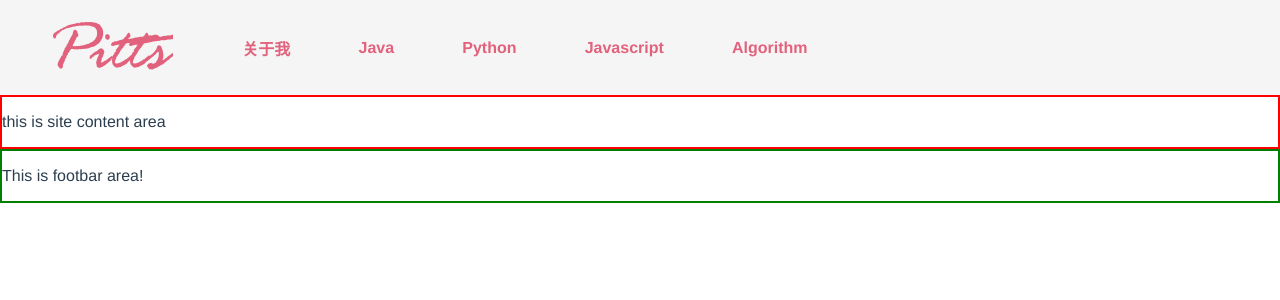
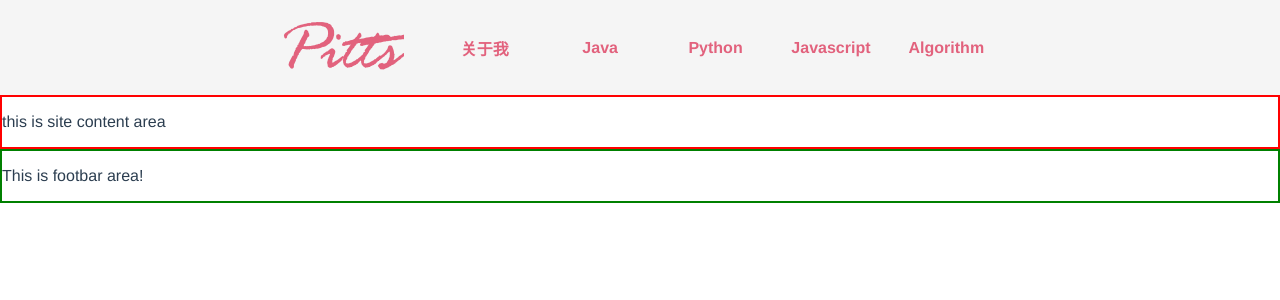
Before and after one commit to SakilaWAW/my-site, a Vue app: page /my-site in a window 1280 px wide. Shown: the top 300 px of the page. Built offline with nearby package versions, Linux system fonts and the light colour scheme.

Commit message:
用flex布局代替原来的手动百分比margin

```diff
--- a/src/components/Toolbar.vue
+++ b/src/components/Toolbar.vue
@@ -4,7 +4,7 @@
       <li>this is header</li>
     </ul>
     <ul class="tg-ac-list">
-      <li class="tg-ac-item" ><img class="tg-ac-tuco" :src="img" alt="site logo named Tuco"></li>
+      <li class="tg-ac-item tg-ac-tuco" ><img :src="img" alt="site logo named Tuco"></li>
       <li class="tg-ac-item tg-ac-aboutme">关于我</li>
       <li class="tg-ac-item tg-ac-java">Java</li>
       <li class="tg-ac-item tg-ac-python">Python</li>
@@ -29,7 +29,46 @@ export default {
 <style lang="scss" scoped>
 $light-pink: #e2627d;
 
-nav.nav-bar {
+.nav-bar {
+  background: whiteSmoke;
+  padding: 15px 0;
+  .tg-ac-header {
+    @media screen and (min-width: 768px){
+      display: none;
+    }
+  }
+  .tg-ac-list{
+    margin: 0 auto;
+    padding: 0 22px 0 0;
+    width: 750px;
+    display: flex;
+    list-style-type: none;
+    align-items: center;
+    @media screen and (max-width: 767px){
+      display: none;
+    }
+  }
+  .tg-ac-item {
+    text-align: center;
+    flex: 1;
+    box-sizing: border-box;
+    font-weight: bold;
+    font-family: Helvetica, Tahoma, Arial, STXihei, "华文细黑", Heiti, "黑体", "Microsoft YaHei", "微软雅黑", SimSun, "宋体", sans-serif;
+    color: $light-pink;
+    &:hover {
+      color: midnightBlue;
+      cursor: pointer;
+    }
+  }
+  .tg-ac-tuco {
+    flex: 1.5;
+  }
+}
+
+/**
+ * 不用flexbox的写法
+ */
+/**
   background: whiteSmoke;
   padding: 15px 0;
   .tg-ac-header {
@@ -59,4 +98,5 @@ nav.nav-bar {
     }
   }
 }
+**/
 </style>
```
